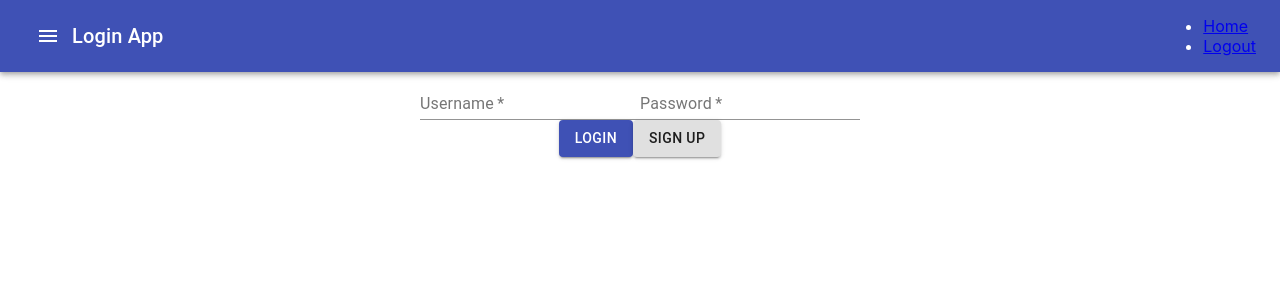
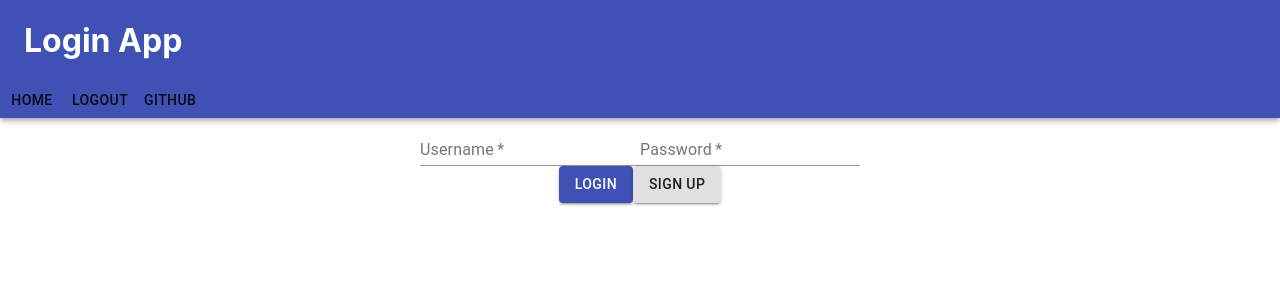
Before and after one commit to tonezone108/Login-App, a React (Create React App) app in the folder login-app/: page /login in a window 1280 px wide. Shown: the top 300 px of the page. Built offline with nearby package versions, Linux system fonts and the light colour scheme.

Commit message:
edited navbar, and added message on home page

```diff
--- a/login-app/src/components/Navigation.js
+++ b/login-app/src/components/Navigation.js
@@ -2,30 +2,49 @@ import React from "react";
 import { AppBar, Toolbar, IconButton, Typography } from "@material-ui/core";
 import MenuIcon from "@material-ui/icons/Menu";
 import { Link } from "react-router-dom";
+import {Button} from "@material-ui/core";
 
 const Navigation = () => {
   return (
-    <AppBar position="relative">
-      <Toolbar>
-        <IconButton color="inherit">
-          <MenuIcon />
-        </IconButton>
-        <Typography variant="h6" style={{ flexGrow: "1" }}>
-          Login App
-        </Typography>
-        <ul className="nav-list">
-          <li className="nav-list-item">
-            <Link to="/">Home</Link>
-          </li>
-          <li>
-          <Link to="/"  onClick={() => {
-              document.cookie = "loggedIn=false";
-              window.location.replace("/");
-            }}>Logout</Link>
-            </li>
-        </ul>
-      </Toolbar>
-    </AppBar>
+    // <AppBar position="relative">
+    //   <Toolbar>
+    //     <IconButton color="inherit">
+    //       <MenuIcon />
+    //     </IconButton>
+    //     <Typography variant="h6" style={{ flexGrow: "1" }}>
+    //       Login App
+    //     </Typography>
+    //   </Toolbar>
+    //   <div align="left">
+    //       <Link to="/">Home</Link>
+    //       <Link to="/"  onClick={() => {
+    //           document.cookie = "loggedIn=false";
+    //           window.location.replace("/");
+    //         }}>Logout</Link>
+    //   </div>
+    // </AppBar>
+
+    <AppBar position="staic">
+              <Toolbar>
+                <h1>Login App</h1>
+              </Toolbar>
+              <div align="left">
+              <a href="/">
+                  <Button>Home</Button>
+                </a>
+              <a href="/"  onClick={() => {
+               document.cookie = "loggedIn=false";
+               window.location.replace("/");
+               }}>
+              <Button>
+               Logout
+               </Button>
+              </a>
+              <a href="https://github.com/tonezone108/Login-App">
+                <Button>GITHUB</Button>
+              </a>
+              </div>
+            </AppBar>
   );
 };
 
```
Also changed, not shown: 1 other file (tests, documents, lock files or other folders).
